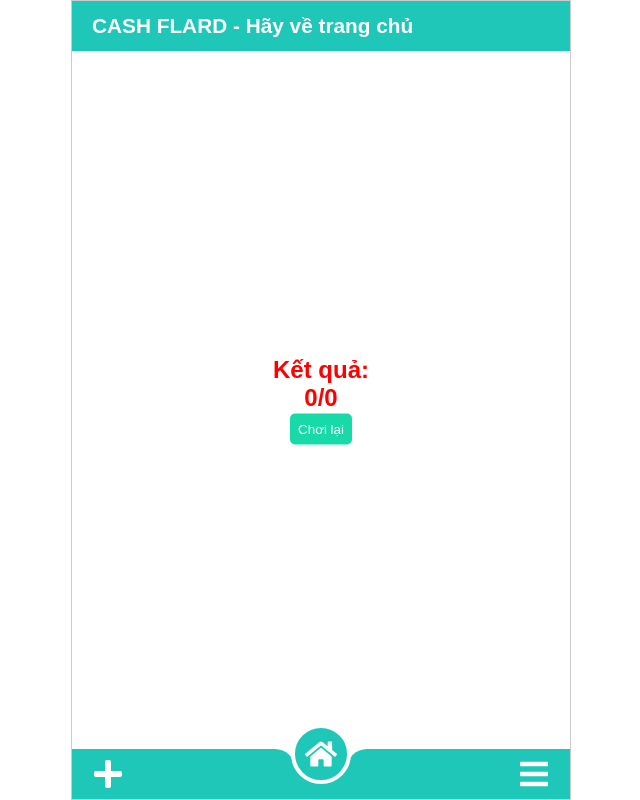
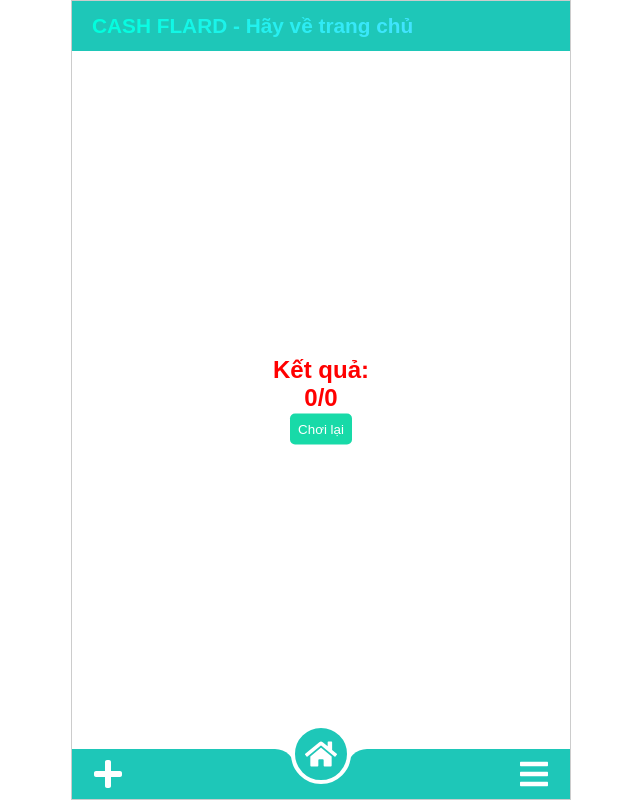
Before and after one commit to Spidust/CashFlard, a React (Vite) app: page /1/1 in a window 1280 px wide. Shown: the whole page, without its empty margins (319-959 px from the left). Built offline with nearby package versions, Linux system fonts and the light colour scheme.

Commit message:
feat: topbar text gradient fill

```diff
--- a/src/assets/css/ControlBar.css
+++ b/src/assets/css/ControlBar.css
@@ -33,6 +33,7 @@
 
 	cursor: pointer;
 }
+
 .control-bar .home-btn::before {
 	content: "";
 	position: absolute;
--- a/src/assets/css/TopBar.css
+++ b/src/assets/css/TopBar.css
@@ -6,3 +6,9 @@
 	display: flex;
 	align-items: center;
 }
+.top-bar span {
+	background: linear-gradient(to left, #43e3ff, #00ffdd);
+	display: inline-block;
+	-webkit-background-clip: text;
+	-webkit-text-fill-color: transparent;
+}
--- a/src/component/TopBar.jsx
+++ b/src/component/TopBar.jsx
@@ -12,7 +12,7 @@ function TopBar() {
 	}, [location]);
 	return (
 		<div className="top-bar bar">
-			CASH FLARD - {id ? GetCategorieName(id) : "Trang chủ"}
+			<span>CASH FLARD - {id ? GetCategorieName(id) : "Trang chủ"}</span>
 		</div>
 	);
 }
```
